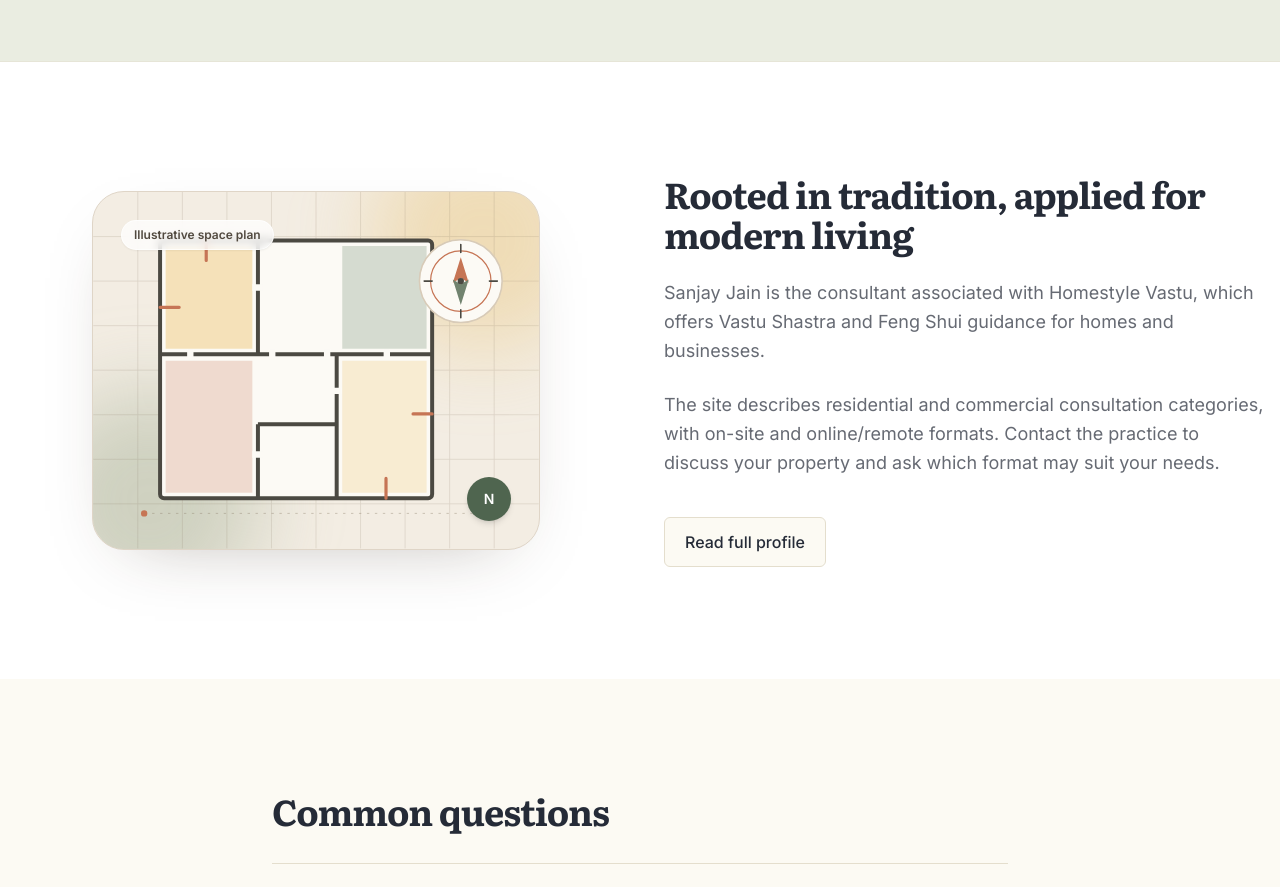
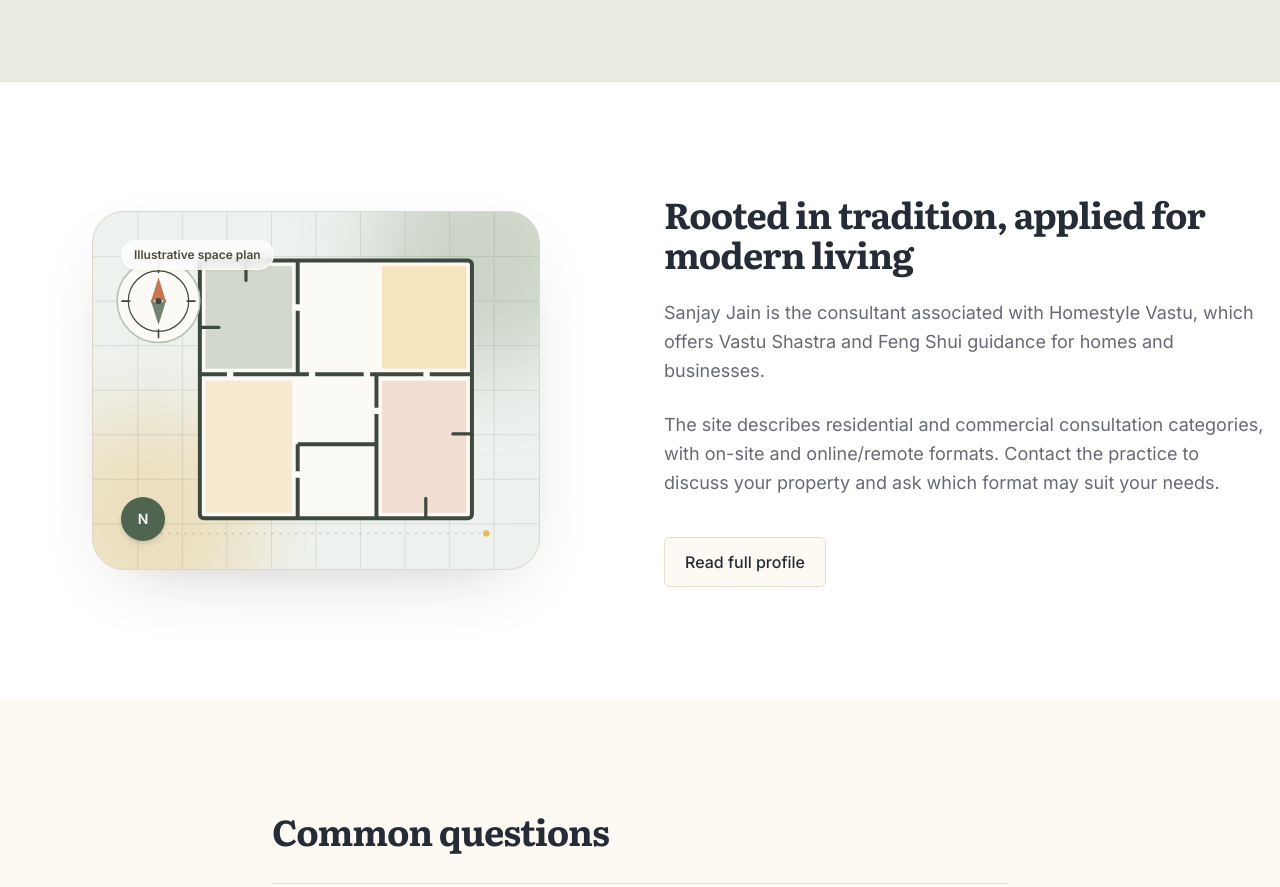
Before and after one commit to mukundajmera/homestyle-vastu-nextjs, a Next.js app: page / in a window 1280 px wide. Shown: the part 1880-2767 px from the top of the page. Built offline with nearby package versions, Linux system fonts and the light colour scheme; no server answers.

Commit message:
review: refine content and mobile trust cues (round two)

```diff
--- a/src/app/about/page.tsx
+++ b/src/app/about/page.tsx
@@ -52,7 +52,7 @@
             <h2 className="text-2xl font-headline font-bold mb-4">About the Practice</h2>
             <div className="space-y-4 text-lg text-foreground/80 font-body leading-relaxed">
               <p>
-                Sanjay Jain is the consultant associated with Homestyle Vastu. The practice offers Vastu Shastra and Feng Shui guidance for residential and commercial properties.
+                Sanjay Jain is the consultant associated with Homestyle Vastu, bringing 22 years of experience as of 2026. The practice offers Vastu Shastra and Feng Shui guidance for residential and commercial properties.
               </p>
               <p>
                 Visitors can contact the practice to discuss their property, the guidance they are looking for, and whether an on-site or online/remote consultation format may suit them.
--- a/src/app/contact/page.tsx
+++ b/src/app/contact/page.tsx
@@ -26,7 +26,7 @@
   const whatsappNumber = "919828088678";
   const displayPhone = "+91 98280 88678";
 
-  const whatsappMessage = encodeURIComponent("Hello, I would like to ask about a consultation. My property is residential/commercial and I am interested in an on-site/online consultation.");
+  const whatsappMessage = "Hello%2C%20I%20would%20like%20to%20ask%20about%20a%20consultation.";
 
   return (
     <div className="container mx-auto px-4 py-16 md:py-24 max-w-4xl">
--- a/src/app/page.tsx
+++ b/src/app/page.tsx
@@ -4,10 +4,6 @@
 import { ArrowRight, MessageCircle } from 'lucide-react';
 import Link from 'next/link';
 import { SpacePlanIllustration } from '@/components/space-plan-illustration';
-
-const whatsappInquiryUrl = `https://wa.me/919828088678?text=${encodeURIComponent(
-  'Hello, I would like to ask about a Vastu or Feng Shui consultation. My property is residential/commercial and I am interested in an on-site/online consultation.'
-)}`;
 
 export const metadata: Metadata = {
   title: 'Vastu & Feng Shui for Homes and Businesses',
@@ -45,16 +41,16 @@
             </p>
             <div className="mt-8 flex w-full flex-col justify-center gap-3 sm:w-auto sm:flex-row lg:justify-start">
               <Button asChild size="lg" className="h-12 rounded-md bg-primary px-6 text-base font-semibold text-primary-foreground shadow-sm transition-transform hover:-translate-y-0.5 hover:bg-primary/90 hover:shadow-md">
-                <Link href={whatsappInquiryUrl} target="_blank" rel="noopener noreferrer">
+                <a href="https://wa.me/919828088678?text=Hello%2C%20I%20would%20like%20to%20ask%20about%20a%20consultation." target="_blank" rel="noopener noreferrer">
                   <MessageCircle className="mr-2 h-5 w-5" />
                   Message on WhatsApp
-                </Link>
+                </a>
               </Button>
               <Button asChild size="lg" variant="outline" className="h-12 rounded-md border-[#bcae9a] bg-white/70 px-6 text-base font-semibold hover:bg-secondary/20">
                 <Link href="/services">Explore services</Link>
               </Button>
             </div>
-            <p className="mt-5 text-sm text-foreground/60">For homes and businesses. On-site and online/remote formats.</p>
+            <p className="mt-5 text-sm text-foreground/60 font-medium">22 years of experience as of 2026. For homes and businesses. On-site and online/remote formats.</p>
           </div>
           <div className="mx-auto w-full max-w-xl lg:max-w-none">
             <SpacePlanIllustration />
@@ -157,7 +153,7 @@
           <div className="flex flex-col md:flex-row gap-12 items-center">
             <div className="w-full md:w-1/2">
               <div className="w-full max-w-md mx-auto">
-                <SpacePlanIllustration />
+                <SpacePlanIllustration variant="alt" />
               </div>
             </div>
 
@@ -217,14 +213,14 @@
           </p>
           <div className="flex flex-col sm:flex-row justify-center gap-4">
             <Button asChild size="lg" className="bg-white text-primary hover:bg-white/90 font-bold h-12 px-8">
-              <Link href={whatsappInquiryUrl} target="_blank" rel="noopener noreferrer">
+              <a href="https://wa.me/919828088678?text=Hello%2C%20I%20would%20like%20to%20ask%20about%20a%20consultation." target="_blank" rel="noopener noreferrer">
                 <MessageCircle className="mr-2 h-5 w-5" />
                 WhatsApp Us
-              </Link>
+              </a>
             </Button>
-            <Button asChild size="lg" variant="outline" className="text-white border-white hover:bg-white/10 h-12 px-8 font-medium">
-              <a href="tel:+919828088678">Call +91 98280 88678</a>
-            </Button>
+            <a href="tel:+919828088678" className="inline-flex items-center justify-center whitespace-nowrap rounded-md text-sm font-bold ring-offset-background transition-colors focus-visible:outline-none focus-visible:ring-2 focus-visible:ring-ring focus-visible:ring-offset-2 disabled:pointer-events-none disabled:opacity-50 border border-white text-white bg-transparent hover:bg-white/10 h-12 px-8">
+              Call +91 98280 88678
+            </a>
           </div>
         </div>
       </section>
--- a/src/app/services/page.tsx
+++ b/src/app/services/page.tsx
@@ -101,10 +101,10 @@
             Contact Sanjay Jain to discuss your property and ask which consultation format may suit your needs.
           </p>
           <Button asChild size="lg" className="bg-primary hover:bg-primary/90 text-primary-foreground font-semibold">
-            <Link href={`https://wa.me/919828088678?text=${encodeURIComponent('Hello, I would like to ask about a consultation. My property is residential/commercial and I am interested in an on-site/online consultation.')}`} target="_blank" rel="noopener noreferrer">
+            <a href="https://wa.me/919828088678?text=Hello%2C%20I%20would%20like%20to%20ask%20about%20a%20consultation." target="_blank" rel="noopener noreferrer">
               <MessageCircle className="mr-2 h-5 w-5" />
               Inquire via WhatsApp
-            </Link>
+            </a>
           </Button>
         </section>
       </div>
--- a/src/components/contact-form.tsx
+++ b/src/components/contact-form.tsx
@@ -259,10 +259,10 @@
           name="inquiry"
           render={({ field }) => (
             <FormItem>
-              <FormLabel>Short Inquiry (Optional)</FormLabel>
+              <FormLabel>What guidance are you looking for? (Optional)</FormLabel>
               <FormControl>
                 <Textarea
-                  placeholder="Briefly describe what you're looking for..."
+                  placeholder="e.g., I would like to review the floor plan for a new office space before finalizing the layout."
                   className="resize-y min-h-[100px]"
                   {...field}
                 />
@@ -295,7 +295,7 @@
 
         <div className="bg-muted/30 p-4 rounded-md text-sm text-muted-foreground flex flex-col space-y-2">
           <p>
-            <strong>Note:</strong> Upon successful submission, your details will be saved to our system, and you will be securely redirected to WhatsApp to continue the conversation with a brief, private message.
+            <strong>Next step:</strong> After you submit this form, you will be redirected to WhatsApp to send a pre-filled message to start the conversation. Your details above are saved securely and are not included in the WhatsApp link.
           </p>
         </div>
 
--- a/src/components/footer.tsx
+++ b/src/components/footer.tsx
@@ -15,7 +15,7 @@
           </p>
         </div>
         <nav aria-label="Footer navigation">
-          <h2 className="font-semibold">Explore</h2>
+          <h2 className="font-semibold text-white">Explore</h2>
           <ul className="mt-4 space-y-3 text-sm text-white/75">
             <li><Link href="/services" className="transition-colors hover:text-white focus-visible:outline-none focus-visible:ring-2 focus-visible:ring-white">Services</Link></li>
             <li><Link href="/about" className="transition-colors hover:text-white focus-visible:outline-none focus-visible:ring-2 focus-visible:ring-white">About</Link></li>
@@ -23,7 +23,7 @@
           </ul>
         </nav>
         <div>
-          <h2 className="font-semibold">Get in touch</h2>
+          <h2 className="font-semibold text-white">Get in touch</h2>
           <div className="mt-4 flex flex-col items-start gap-3 text-sm">
             <a href="tel:+919828088678" className="inline-flex items-center gap-2 rounded-sm text-white/80 transition-colors hover:text-white focus-visible:outline-none focus-visible:ring-2 focus-visible:ring-white">
               <Phone className="h-4 w-4" aria-hidden="true" /> +91 98280 88678
--- a/src/components/space-plan-illustration.tsx
+++ b/src/components/space-plan-illustration.tsx
@@ -1,9 +1,11 @@
-export function SpacePlanIllustration() {
+export function SpacePlanIllustration({ variant = 'default' }: { variant?: 'default' | 'alt' }) {
+  const isAlt = variant === 'alt';
+
   return (
     <figure className="relative mx-auto w-full max-w-[34rem]">
-      <div className="relative aspect-[5/4] overflow-hidden rounded-[2rem] border border-[#dfd5c7] bg-[#f3ede3] shadow-[0_24px_70px_-38px_rgba(54,39,25,0.35)]">
-        <div className="absolute -right-14 -top-16 h-56 w-56 rounded-full bg-[#e9bd65]/35 blur-2xl" />
-        <div className="absolute -bottom-16 -left-14 h-56 w-56 rounded-full bg-[#99a98d]/40 blur-2xl" />
+      <div className={`relative aspect-[5/4] overflow-hidden rounded-[2rem] border border-[#dfd5c7] shadow-[0_24px_70px_-38px_rgba(54,39,25,0.35)] ${isAlt ? 'bg-[#eef2ef]' : 'bg-[#f3ede3]'}`}>
+        <div className={`absolute -right-14 -top-16 h-56 w-56 rounded-full blur-2xl ${isAlt ? 'bg-[#99a98d]/40' : 'bg-[#e9bd65]/35'}`} />
+        <div className={`absolute -bottom-16 -left-14 h-56 w-56 rounded-full blur-2xl ${isAlt ? 'bg-[#e9bd65]/35' : 'bg-[#99a98d]/40'}`} />
         <svg
           aria-hidden="true"
           className="absolute inset-0 h-full w-full"
@@ -11,18 +13,63 @@
           fill="none"
           xmlns="http://www.w3.org/2000/svg"
         >
+          {isAlt ? (
+             <g opacity=".22" stroke="#6b7c6a" strokeWidth="1">
+              <path d="M0 56H560M0 112H560M0 168H560M0 224H560M0 280H560M0 336H560M0 392H560" />
+              <path d="M56 0V448M112 0V448M168 0V448M224 0V448M280 0V448M336 0V448M392 0V448M448 0V448M504 0V448" />
+            </g>
+          ) : (
              <g opacity=".22" stroke="#897966" strokeWidth="1">
               <path d="M0 56H560M0 112H560M0 168H560M0 224H560M0 280H560M0 336H560M0 392H560" />
               <path d="M56 0V448M112 0V448M168 0V448M224 0V448M280 0V448M336 0V448M392 0V448M448 0V448M504 0V448" />
             </g>
+          )}
+
+          {isAlt ? (
+             <rect x="134" y="61" width="342" height="324" rx="5" fill="#FCFAF5" stroke="#3d493e" strokeWidth="5" />
+          ) : (
             <rect x="84" y="61" width="342" height="324" rx="5" fill="#FCFAF5" stroke="#4B4942" strokeWidth="5" />
+          )}
+
+          {isAlt ? (
+            <path d="M134 204H257V61M257 204H476M356 204V385M257 292H356M257 292V385" stroke="#3d493e" strokeWidth="5" />
+          ) : (
             <path d="M84 204H207V61M207 204H426M306 204V385M207 292H306M207 292V385" stroke="#4B4942" strokeWidth="5" />
+          )}
+
+          {isAlt ? (
+            <>
+              <path d="M141 68H250V197H141V68Z" fill="#8DA18A" fillOpacity=".38" />
+              <path d="M363 68H469V197H363V68Z" fill="#E8B957" fillOpacity=".35" />
+              <path d="M141 212H250V378H141V212Z" fill="#E8B957" fillOpacity=".24" />
+              <path d="M363 212H469V378H363V212Z" fill="#C67555" fillOpacity=".22" />
+              <path d="M172 198V211M275 198V211M344 198V211M419 198V211M250 120H263M250 330H263M349 250H362" stroke="#FCFAF5" strokeWidth="8" />
+              <path d="M192 61V86M134 145H158M418 385V360M476 279H452" stroke="#3d493e" strokeWidth="4" strokeLinecap="round" />
+            </>
+          ) : (
+            <>
               <path d="M91 68H200V197H91V68Z" fill="#E8B957" fillOpacity=".38" />
               <path d="M313 68H419V197H313V68Z" fill="#8DA18A" fillOpacity=".35" />
               <path d="M91 212H200V378H91V212Z" fill="#C67555" fillOpacity=".24" />
               <path d="M313 212H419V378H313V212Z" fill="#E8B957" fillOpacity=".22" />
               <path d="M122 198V211M225 198V211M294 198V211M369 198V211M200 120H213M200 330H213M299 250H312" stroke="#FCFAF5" strokeWidth="8" />
               <path d="M142 61V86M84 145H108M368 385V360M426 279H402" stroke="#C67555" strokeWidth="4" strokeLinecap="round" />
+            </>
+          )}
+
+          {isAlt ? (
+            <>
+              <circle cx="82" cy="112" r="52" fill="#FCFAF5" stroke="#b4c2b2" strokeWidth="2" />
+              <circle cx="82" cy="112" r="38" stroke="#3d493e" strokeWidth="1.5" />
+              <path d="M82 82L92 114L82 108L72 114L82 82Z" fill="#C67555" />
+              <path d="M82 142L72 110L82 116L92 110L82 142Z" fill="#71836F" />
+              <path d="M82 66V76M82 148V158M36 112H46M118 112H128" stroke="#3d493e" strokeWidth="2" strokeLinecap="round" />
+              <circle cx="82" cy="112" r="4" fill="#3d493e" />
+              <path d="M64 404H494" stroke="#6b7c6a" strokeOpacity=".5" strokeDasharray="3 7" />
+              <circle cx="494" cy="404" r="4" fill="#E8B957" />
+            </>
+          ) : (
+            <>
               <circle cx="462" cy="112" r="52" fill="#FCFAF5" stroke="#D8CBB8" strokeWidth="2" />
               <circle cx="462" cy="112" r="38" stroke="#C67555" strokeWidth="1.5" />
               <path d="M462 82L472 114L462 108L452 114L462 82Z" fill="#C67555" />
@@ -31,11 +78,14 @@
               <circle cx="462" cy="112" r="4" fill="#4B4942" />
               <path d="M64 404H494" stroke="#897966" strokeOpacity=".5" strokeDasharray="3 7" />
               <circle cx="64" cy="404" r="4" fill="#C67555" />
+            </>
+          )}
+
         </svg>
         <span className="absolute left-5 top-5 rounded-full border border-white/70 bg-white/75 px-3 py-1.5 text-xs font-semibold text-[#51493f] shadow-sm backdrop-blur-sm sm:left-7 sm:top-7">
           Illustrative space plan
         </span>
-        <span className="absolute bottom-5 right-5 grid h-11 w-11 place-items-center rounded-full bg-[#4f654f] text-sm font-semibold text-white shadow-md sm:bottom-7 sm:right-7">
+        <span className={`absolute bottom-5 grid h-11 w-11 place-items-center rounded-full bg-[#4f654f] text-sm font-semibold text-white shadow-md sm:bottom-7 ${isAlt ? 'left-5 sm:left-7' : 'right-5 sm:right-7'}`}>
           N
         </span>
       </div>
```
Also changed, not shown: 1 other file (tests, documents, lock files or other folders). Lines whose indentation alone changed are shown as unchanged.
